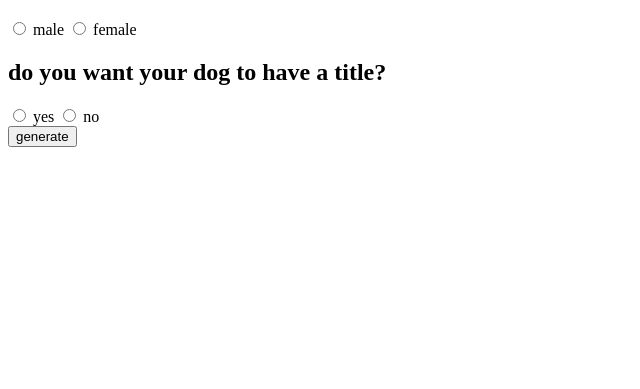
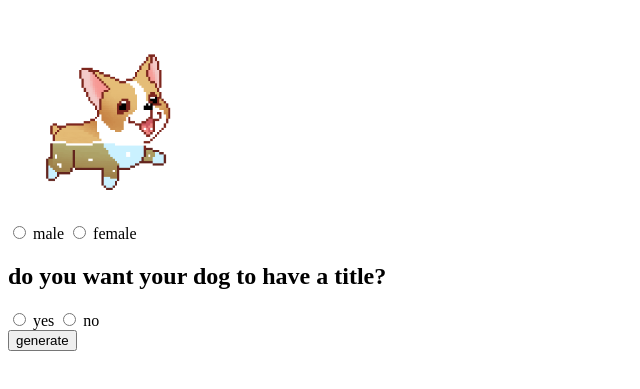
Before and after one commit to amreesalmonte/dogNamer, a plain HTML site: page main.html in a window 1280 px wide. Shown: the part 61-450 px from the top of the page, without its empty margins (0-640 px from the left). Drawn offline with Linux system fonts and the light colour scheme.

Commit message:
added swimming dog gif

```diff
--- a/main.html
+++ b/main.html
@@ -9,6 +9,7 @@
     </head>
     <body>
         <h1>name my dog</h1>
+        <IMG src="swimming dog.gif" height = "200" width = "200">
         <div>
             <input type = "radio" name = "gender" value = "male"> male
             <input type = "radio" name = "gender" value = "female"> female
```
Also changed, not shown: swimming dog.gif (added).
